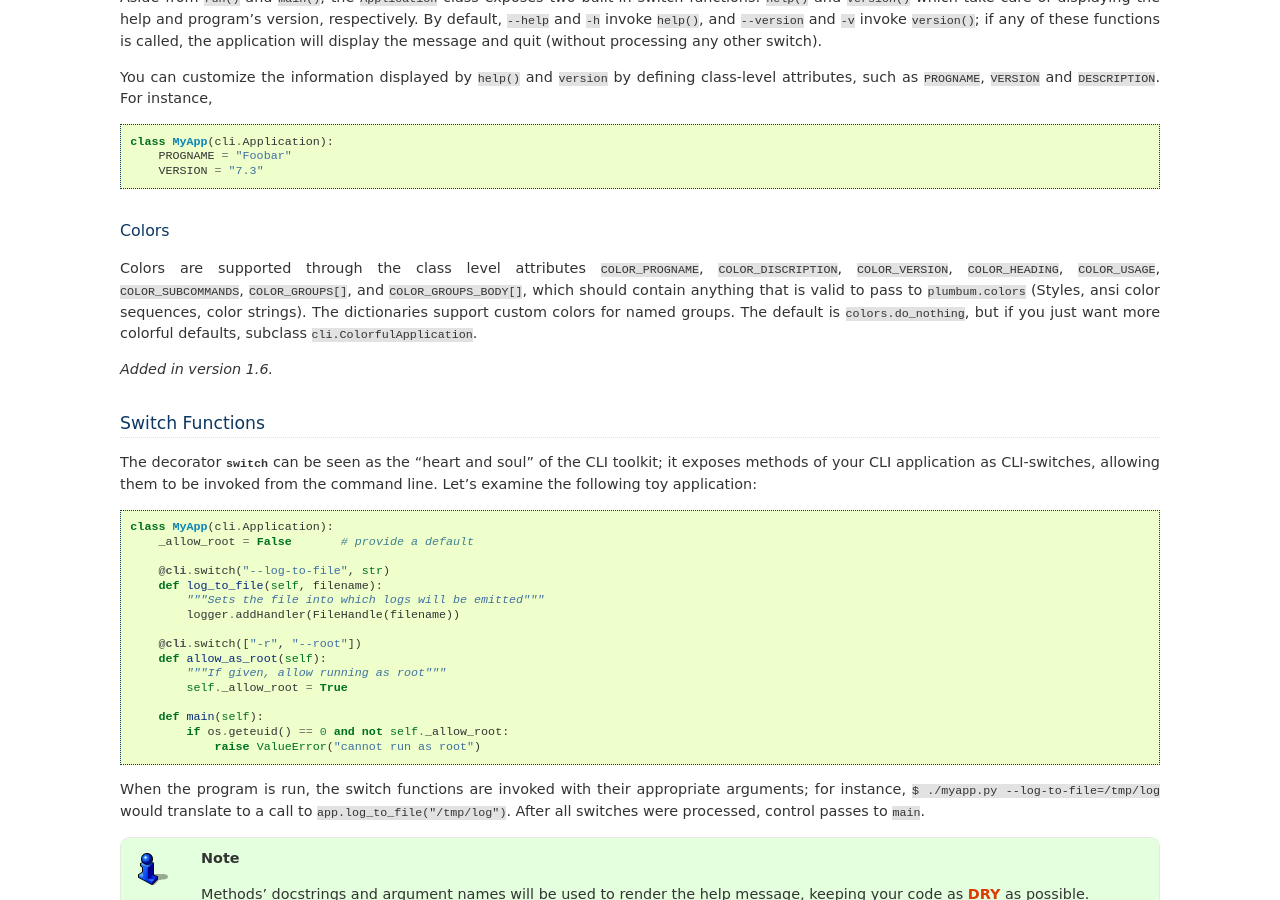
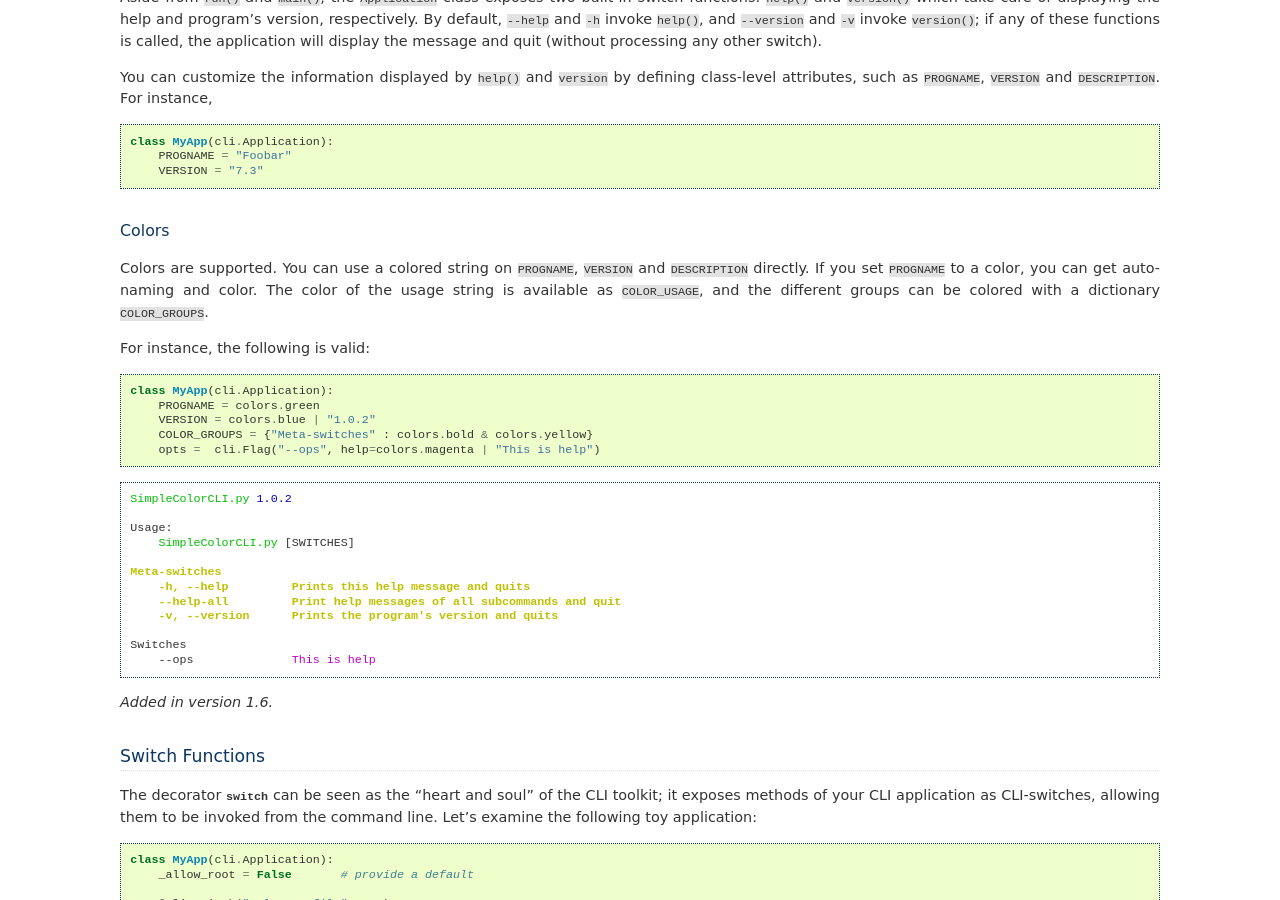
Before and after one commit to tomerfiliba/plumbum, a Sphinx documentation site: the page built from docs/cli.rst, in a window 1280 px wide and 900 px high, scrolled down 1123 px. Built offline with Sphinx 7.4.7, drawn with Linux system fonts in a browser that asks for light colours; some of the changed text lies outside the part shown.

Commit message:
Updated docs for color CLI, minor whitespace fix

```diff
--- a/docs/cli.rst
+++ b/docs/cli.rst
@@ -77,19 +77,37 @@ class-level attributes, such as ``PROGNAME``, ``VERSION`` and ``DESCRIPTION``. F
 Colors
 ^^^^^^
 
-Colors are supported through the class level attributes
-``COLOR_PROGNAME``,
-``COLOR_DISCRIPTION``,
-``COLOR_VERSION``,
-``COLOR_HEADING``,
-``COLOR_USAGE``,
-``COLOR_SUBCOMMANDS``,
-``COLOR_GROUPS[]``, and
-``COLOR_GROUPS_BODY[]``,
-which should contain anything that is valid to pass to ``plumbum.colors`` (Styles, ansi color sequences,
-color strings). The dictionaries support custom colors
-for named groups. The default is ``colors.do_nothing``, but if you just want more
-colorful defaults, subclass ``cli.ColorfulApplication``.
+Colors are supported. You can use a colored string on ``PROGNAME``, ``VERSION`` and ``DESCRIPTION`` directly.
+If you set ``PROGNAME`` to a color, you can get auto-naming and color.
+The color of the usage string is available as ``COLOR_USAGE``, and the different groups can be colored with a
+dictionary ``COLOR_GROUPS``.
+
+For instance, the following is valid::
+
+    class MyApp(cli.Application):
+        PROGNAME = colors.green
+        VERSION = colors.blue | "1.0.2"
+        COLOR_GROUPS = {"Meta-switches" : colors.bold & colors.yellow}
+        opts =  cli.Flag("--ops", help=colors.magenta | "This is help")
+
+
+
+.. raw:: html
+
+    <pre>
+    <font color="#00C000">SimpleColorCLI.py</font> <font color="#0000C0">1.0.2</font>
+
+    Usage:
+        <font color="#00C000">SimpleColorCLI.py</font> [SWITCHES]
+
+    <font color="#C0C000"><b>Meta-switches</b></font>
+        <font color="#C0C000"><b>-h, --help</b></font>         <font color="#C0C000"><b>Prints this help message and quits</b></font>
+        <font color="#C0C000"><b>--help-all</b></font>         <font color="#C0C000"><b>Print help messages of all subcommands and quit</b></font>
+        <font color="#C0C000"><b>-v, --version</b></font>      <font color="#C0C000"><b>Prints the program's version and quits</b></font>
+
+    Switches
+        --ops              <font color="#C000C0">This is help</font>
+    </pre>
 
 .. versionadded:: 1.6
 
```
Also changed, not shown: other parts of docs/cli.rst (+2 -2 lines), 2 other files.
